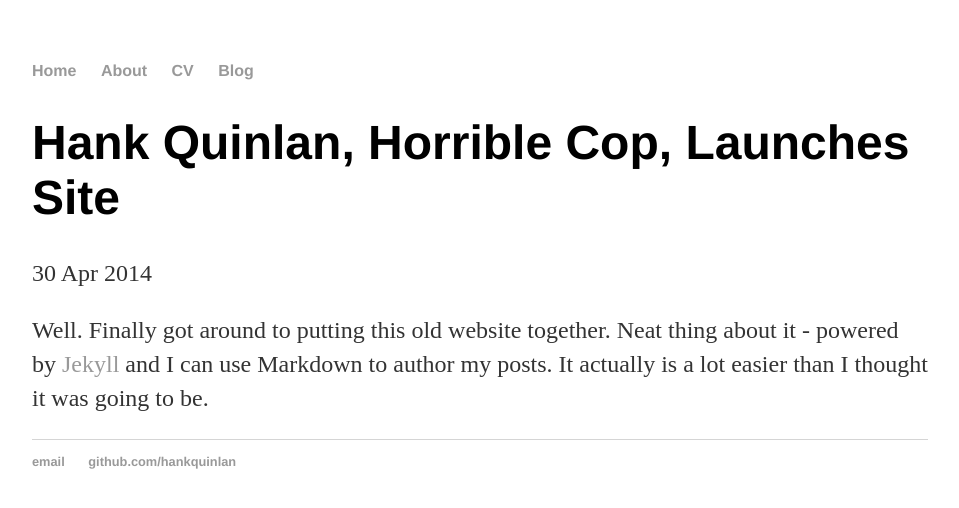
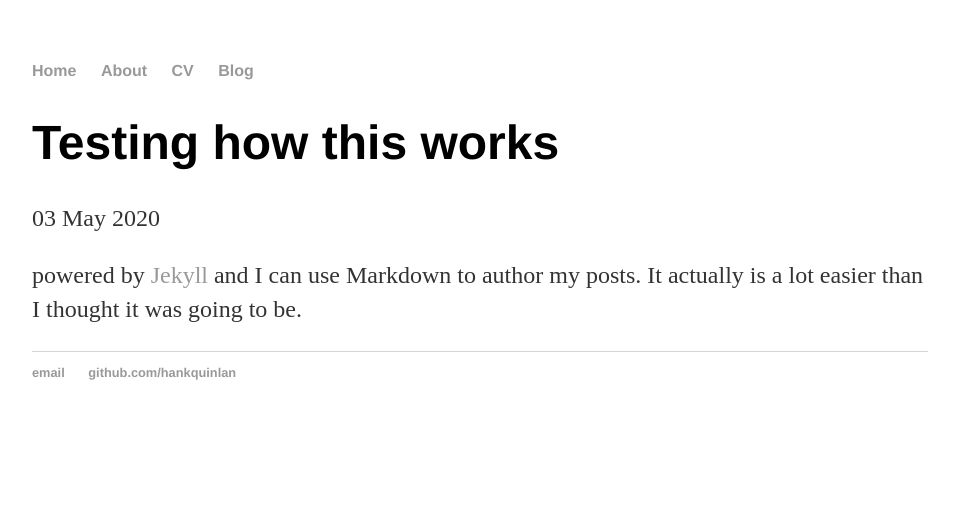
Before and after one commit to TolgaAktas/TolgaAktas.github.io, a Jekyll site: the page built from _posts/2014-04-30-hank-quinlan-site-launched.md, in a window 1280 px wide. Shown: the top 508 px of the page, without its empty margins (160-1119 px from the left). Built offline with Jekyll 4.4.1, drawn with Linux system fonts in a browser that asks for light colours.

Commit message:
Update 2014-04-30-hank-quinlan-site-launched.md

```diff
--- a/_posts/2014-04-30-hank-quinlan-site-launched.md
+++ b/_posts/2014-04-30-hank-quinlan-site-launched.md
@@ -1,7 +1,7 @@
 ---
 layout: post
-title: "Hank Quinlan, Horrible Cop, Launches Site"
-date: 2014-04-30
+title: "Testing how this works"
+date: 2020-05-03
 ---
 
-Well. Finally got around to putting this old website together. Neat thing about it - powered by [Jekyll](http://jekyllrb.com) and I can use Markdown to author my posts. It actually is a lot easier than I thought it was going to be.
+ powered by [Jekyll](http://jekyllrb.com) and I can use Markdown to author my posts. It actually is a lot easier than I thought it was going to be.
```
